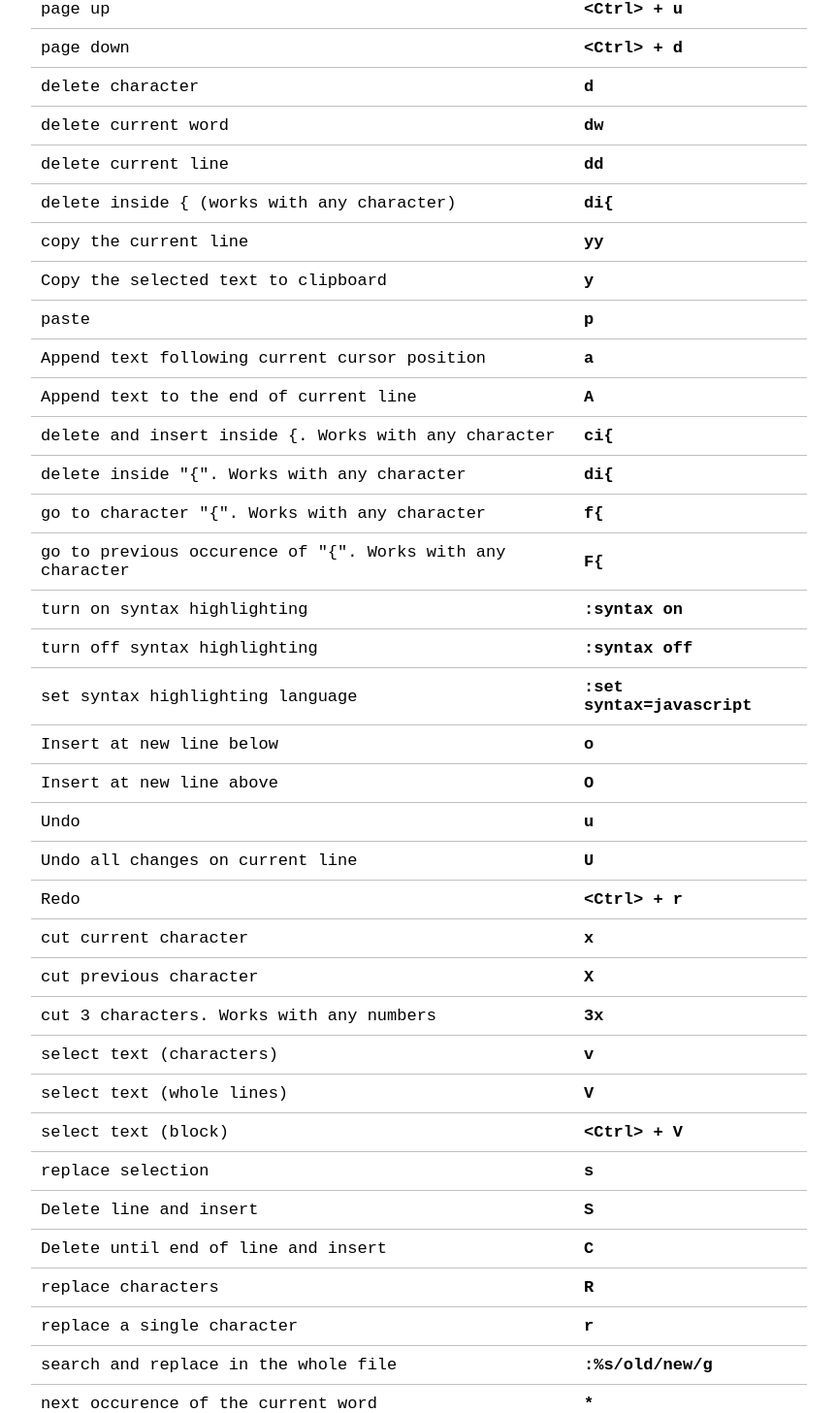
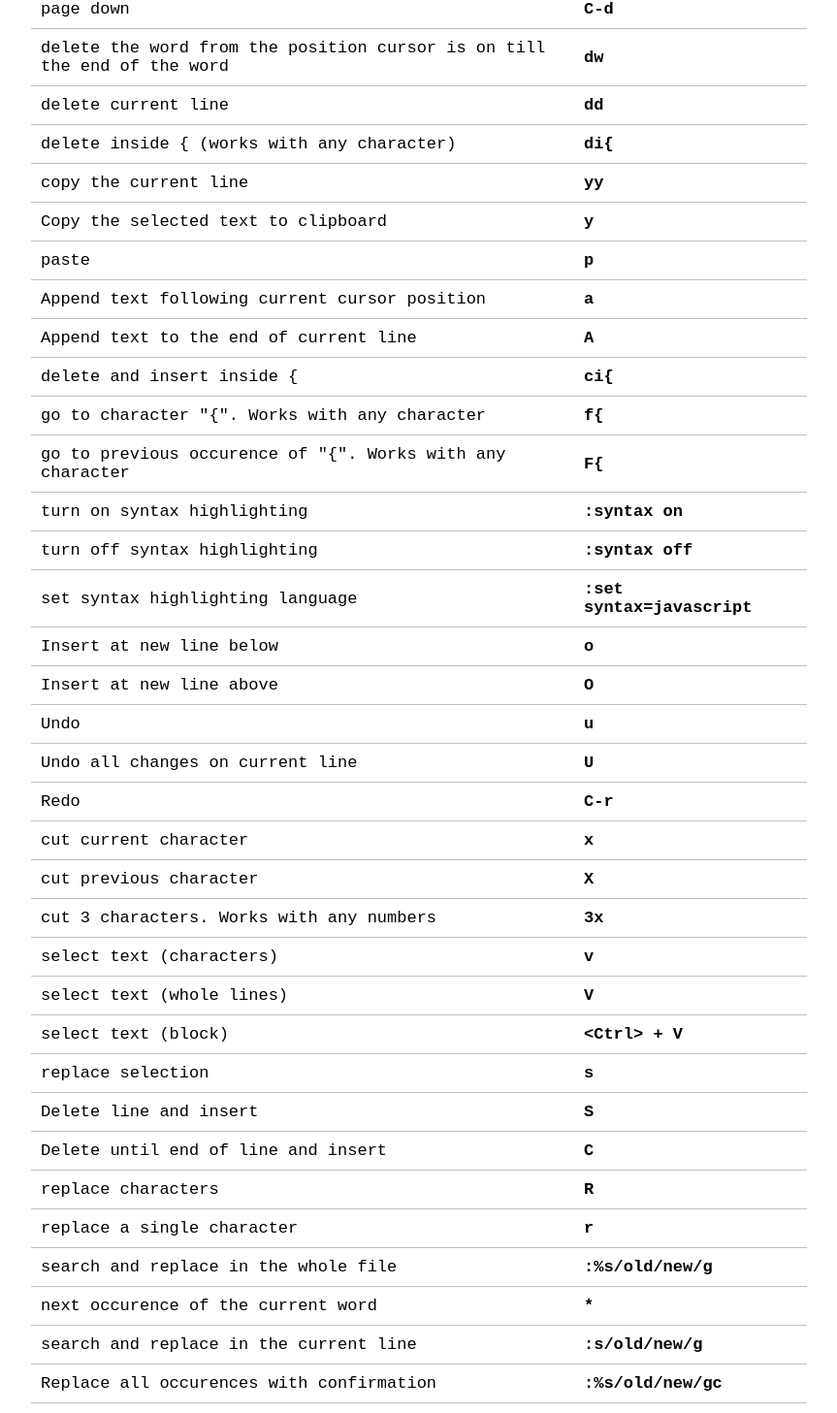
Before and after one commit to yann-yinn/vim-interactive-cheat-sheet, a React (Create React App) app: page / in a window 1280 px wide. Shown: the part 1328-2785 px from the top of the page at 97% size, without its empty margins (208-1071 px from the left). Built offline with nearby package versions, Linux system fonts and the light colour scheme.

Commit message:
implements some corrections suugested by romainl from reddit

```diff
--- a/src/commands.js
+++ b/src/commands.js
@@ -1,6 +1,6 @@
 export default [
   {
-    label: "quit",
+    label: "quit window",
     command: ":q",
     keywords: "quit qut qti qt qti close clse"
   },
@@ -28,11 +28,6 @@ export default [
     label: "insert mode",
     command: "i",
     keywords: "insert write edit insrt"
-  },
-  {
-    label: "open file",
-    command: ":o file",
-    keywords: "open opn file"
   },
   {
     label: "save file as",
@@ -134,23 +129,19 @@ export default [
   },
   {
     label: "page up",
-    command: "<Ctrl> + u",
+    command: "C-u",
     keywords: "page up pge up"
   },
   {
     label: "page down",
-    command: "<Ctrl> + d",
+    command: "C-d",
     keywords: "page down pge down"
   },
   {
-    label: "delete character",
-    command: "d",
-    keywords: "delete cut character dlete"
-  },
-  {
-    label: "delete current word",
+    label:
+      "delete the word from the position cursor is on till the end of the word",
     command: "dw",
-    keywords: "delete cut word"
+    keywords: "delete dlte cut word"
   },
   {
     label: "delete current line",
@@ -188,13 +179,8 @@ export default [
     command: "A"
   },
   {
-    label: "delete and insert inside {. Works with any character",
+    label: "delete and insert inside {",
     command: "ci{",
-    keywords: "delete dlete delte inster insert"
-  },
-  {
-    label: 'delete inside "{". Works with any character',
-    command: "di{",
     keywords: "delete dlete delte inster insert"
   },
   {
@@ -244,13 +230,13 @@ export default [
   },
   {
     label: "Redo",
-    command: "<Ctrl> + r",
+    command: "C-r",
     keywords: "redo"
   },
   {
     label: "cut current character",
     command: "x",
-    keywords: "delete cut delte"
+    keywords: "delete character cut delte"
   },
   {
     label: "cut previous character",
@@ -318,9 +304,10 @@ export default [
     keywords: "search find replace reaplce serch sarch sreach rplace"
   },
   {
-    label: "search and replace in the whole file (with confirmation)",
-    command: ":%s/old/new/gw",
-    keywords: "search find replace reaplce serch sarch sreach rplace"
+    label: "Replace all occurences with confirmation",
+    command: ":%s/old/new/gc",
+    keywords:
+      "search find replace occurences ocurences reaplce serch sarch sreach rplace"
   },
   {
     label: "search and replace (case insensitive)",
@@ -390,7 +377,7 @@ export default [
   },
   {
     label: "open vim with directory listing",
-    command: "vi .",
+    command: "vim .",
     keywords:
       "open file explorer dirctory directory listing browser explrer brower browsr"
   },
@@ -447,12 +434,12 @@ export default [
     keywords: "colorscheme color clor theme syntax"
   },
   {
-    label: "Split screen horizontally",
+    label: "Split window horizontally",
     command: ":split",
     keywords: "split window screen splut splt horizontally"
   },
   {
-    label: "Split screen vertically",
+    label: "Split window vertically",
     command: ":vsplit",
     keywords: "split window screen splut splt horizontally"
   },
```
